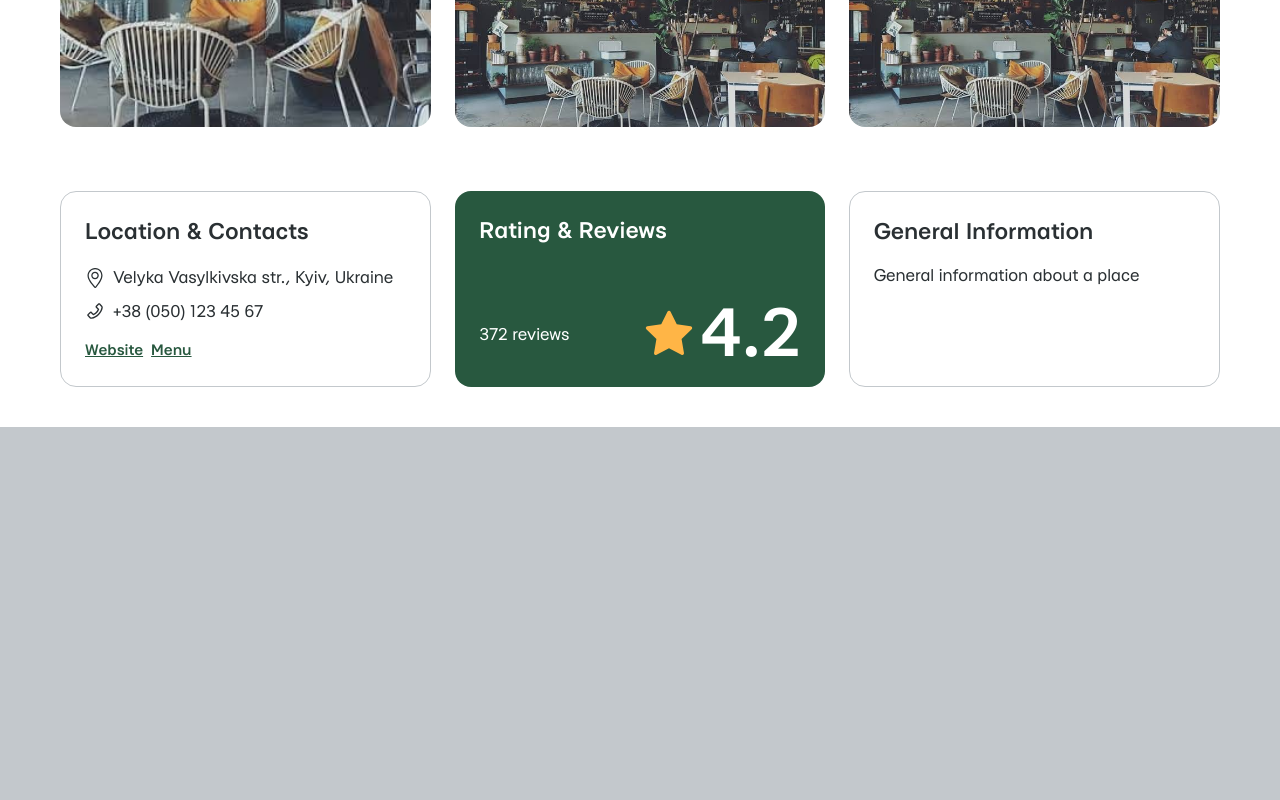
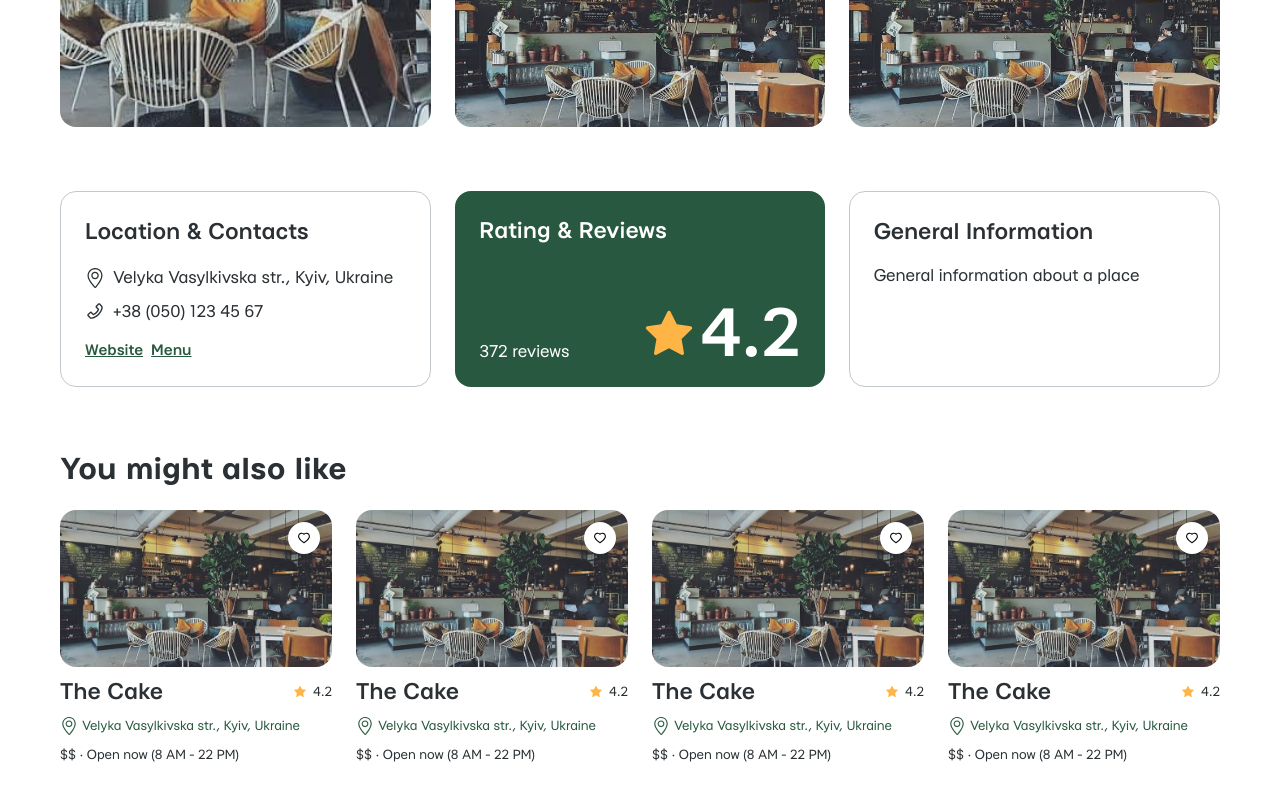
Before and after one commit to cafehunt/cafehunt-front, a React (Vite) app: page / in a window 1280 px wide. Shown: the part 1008-1808 px from the top of the page. Before the commit the page ends 1435 px from the top, so only its background shows below. Built offline with nearby package versions, Linux system fonts and the light colour scheme.

Commit message:
feature: Create suggested cafes block on cafe page

```diff
--- a/src/pages/Cafe/Cafe.styled.ts
+++ b/src/pages/Cafe/Cafe.styled.ts
@@ -186,3 +186,8 @@ export const CafeInfoRating = styled.div`
     font-weight: ${FONT_WEIGHTS.medium};
   }
 `;
+
+export const CafeSuggestions = styled.div`
+  display: flex;
+  flex-direction: column;
+`;
--- a/src/pages/Cafe/Cafe.tsx
+++ b/src/pages/Cafe/Cafe.tsx
@@ -21,6 +21,7 @@ import {
   CafeInfoLink,
   CafeInfoReviews,
   CafeInfoRating,
+  CafeSuggestions,
 } from './Cafe.styled';
 import { BackButton } from '../../components/BackButton';
 import { Location } from '../../components/Location';
@@ -31,6 +32,7 @@ import { Button } from '../../components/Button';
 
 import photoImg from '../../assets/img/item-card.jpg';
 import { COLORS } from '../../theme';
+import { ItemCardSmall } from '../../components/ItemCardSmall';
 
 export const Cafe: FC = () => {
   return (
@@ -98,7 +100,7 @@ export const Cafe: FC = () => {
         <CafeInfoItem>
           <FlexContainer fd="column" jc="space-between" height="100%">
             <CafeTitleTertiary>Rating & Reviews</CafeTitleTertiary>
-            <FlexContainer jc="space-between" ai="center" width="100%">
+            <FlexContainer jc="space-between" ai="flex-end" width="100%">
               <CafeInfoReviews>372 reviews</CafeInfoReviews>
               <CafeInfoRating>
                 <AiFillStar />
@@ -112,6 +114,15 @@ export const Cafe: FC = () => {
           <p>General information about a place</p>
         </CafeInfoItem>
       </CafeInfo>
+      <CafeSuggestions>
+        <CafeTitleSecondary>You might also like</CafeTitleSecondary>
+        <FlexContainer gap="24px">
+          <ItemCardSmall />
+          <ItemCardSmall />
+          <ItemCardSmall />
+          <ItemCardSmall />
+        </FlexContainer>
+      </CafeSuggestions>
     </CafeStyled>
   );
 };
```
